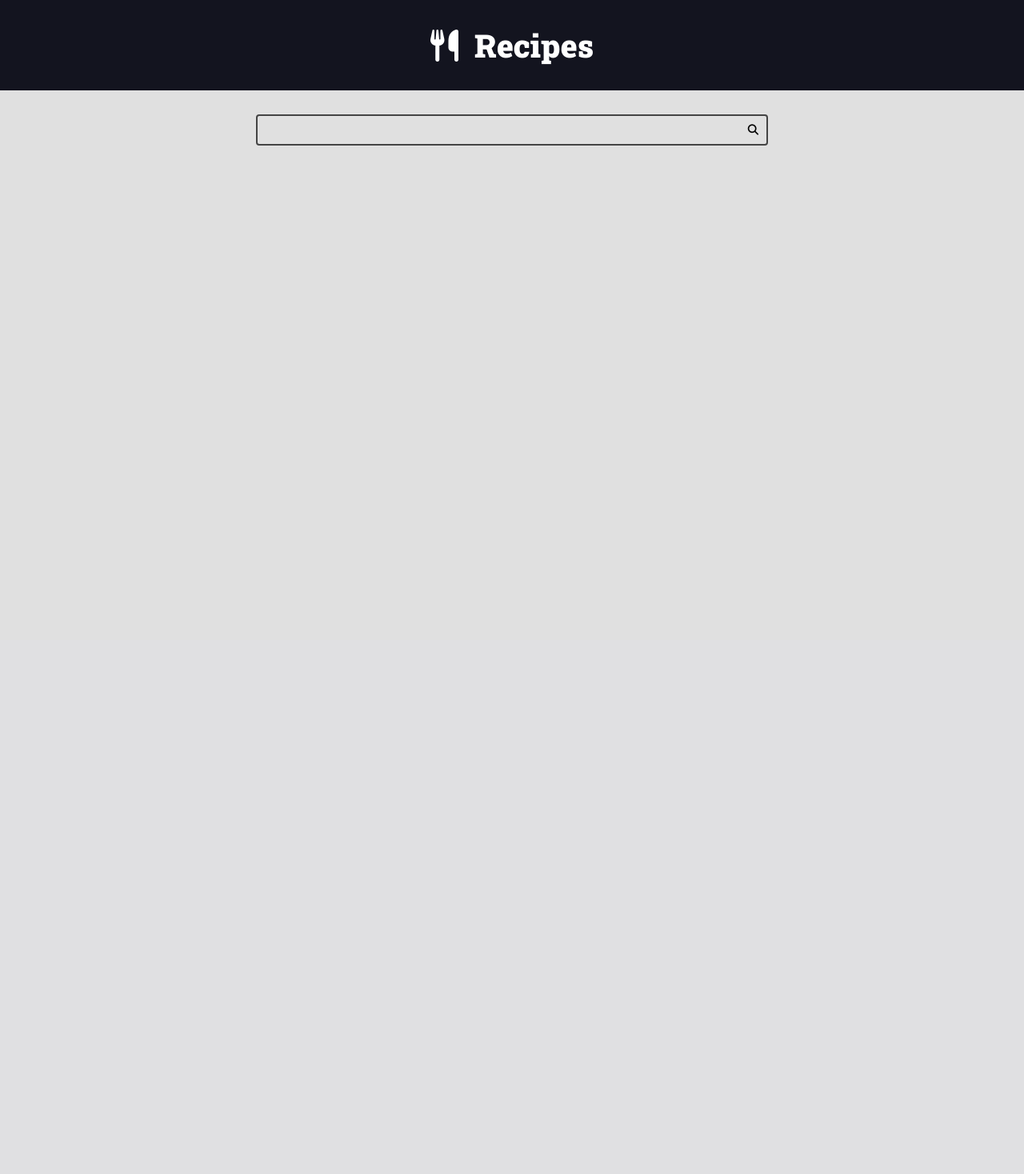
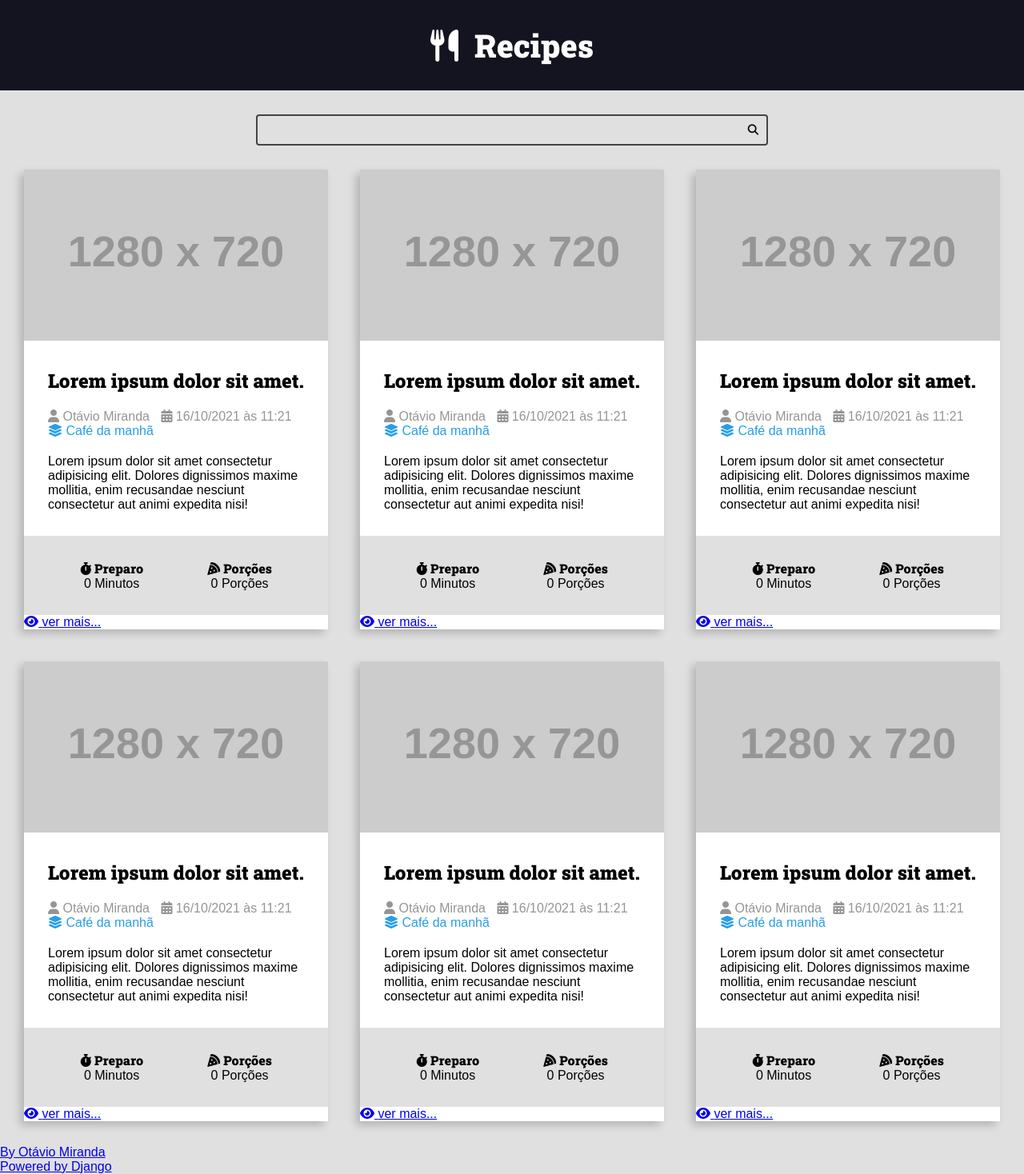
Before and after one commit to Tecnotrom177/Django_pojeto, a Django app: page / in a window 1280 px wide. Shown: the whole page at 80% size. Before the commit the page ends 182 px from the top, so only its background shows below. Run offline with Django 5.2, Linux system fonts and the light colour scheme; grey boxes labelled with a size stand in for pictures from a placeholder-image service; some libraries are stand-ins or nearby versions.

Commit message:
itens da receita

```diff
--- a/recipes/templates/recipes/pages/home.html
+++ b/recipes/templates/recipes/pages/home.html
@@ -6,9 +6,15 @@
 
     <main class="content-container">
         <div class="main-content main-content-list container">
-
+            {% include "recipes/partials/recipes.html" %}
+            {% include "recipes/partials/recipes.html" %}
+            {% include "recipes/partials/recipes.html" %}
+            {% include "recipes/partials/recipes.html" %}
+            {% include "recipes/partials/recipes.html" %}
+            {% include "recipes/partials/recipes.html" %}
         </div>
     </main>
+    {% include "recipes/partials/footer.html" %}
 </body>
 
 </html>
--- /dev/null
+++ b/recipes/templates/recipes/partials/footer.html
@@ -0,0 +1,9 @@
+<footer class="main-footer">
+    <div class="developer">
+      <a href="https://www.otaviomiranda.com.br/" target="_blank" rel="noreferrer noopener">By Otávio Miranda</a>
+    </div>
+
+    <div class="powered">
+      <a href="https://www.djangoproject.com/" target="_blank" rel="noreferrer noopener">Powered by Django</a>
+    </div>
+  </footer>
--- a/recipes/templates/recipes/partials/head.html
+++ b/recipes/templates/recipes/partials/head.html
@@ -170,5 +170,74 @@
             grid-template-columns: repeat(auto-fit, minmax(340px, 1fr));
             gap: var(--spacing-gutter-large)
         }
+
+        .recipe {
+            background: var(--color-white);
+            box-shadow: -5px 5px 10px rgba(0, 0, 0, 0.2);
+            transform: scale(1);
+            transition: all 300ms ease-in-out;
+        }
+
+        .recipe-list-item {
+            max-width: 64rem;
+        }
+
+        .recipe-list-item:hover {
+            transform: scale(1.02);
+            box-shadow: -8px 8px 18px rgba(0, 0, 0, 0.25);
+
+        }
+
+        .recipe img {
+            max-width: 100%;
+        }
+
+        .recipe-title-container {
+            padding: var(--spacing-gutter-medium);
+            padding-bottom: 2rem;
+        }
+
+        .recipe-author {
+            padding: 0 var(--spacing-gutter-medium);
+        }
+
+        .recipe-content {
+            padding: var(--spacing-gutter-medium);
+            padding-top: 2rem;
+        }
+
+        .recipe-author-item {
+            color: var(--color-gray-4);
+            margin-right: 1rem;
+        }
+
+        .recipe-author a {
+            color: var(--color-primary);
+            transition: all 300ms ease-in-out;
+            text-decoration: none;
+        }
+
+        .recipe-author a:hover {
+            color: var(--color-dark-text);
+        }
+
+        .recipe-meta-container {
+            display: flex;
+            flex-flow: row wrap;
+            padding: var(--spacing-gutter-medium);
+            background: var(--color-gray-1);
+        }
+
+        .recipe-meta {
+            display: flex;
+            flex-flow: column nowrap;
+            flex-shrink: 1;
+            flex-grow: 1;
+            text-align: center;
+        }
+
+        .recipe-meta-title {
+            font-size: 1.6rem;
+        }
     </style>
 </head>
--- /dev/null
+++ b/recipes/templates/recipes/partials/recipes.html
@@ -0,0 +1,51 @@
+<div class="recipe recipe-list-item">
+    <div class="recipe-cover">
+        <img src="https://placehold.co/1280x720/orange/white" alt="temporario">
+    </div>
+    <div class="recipe-title-container">
+        <h2 class="recipe-title">Lorem ipsum dolor sit amet.</h2>
+    </div>
+
+    <div class="recipe-author">
+        <span class="recipe-author-item">
+            <i class="fas fa-user"></i>
+            Otávio Miranda
+        </span>
+        <span class="recipe-author-item">
+            <i class="fas fa-calendar-alt"></i>
+            16/10/2021 às 11:21
+        </span>
+        <span class="recipe-author-item">
+            <a href="/recipes/category/cafe-da-manha/">
+                <i class="fas fa-layer-group"></i>
+                <span>Café da manhã</span>
+            </a>
+        </span>
+    </div>
+
+    <div class="recipe-content">
+        Lorem ipsum dolor sit amet consectetur adipisicing elit. Dolores dignissimos maxime mollitia, enim recusandae nesciunt consectetur aut animi expedita nisi!
+    </div>
+    <div class="recipe-meta-container">
+        <div class="recipe-meta recipe-preparation">
+            <h3 class="recipe-meta-title"><i class="fas fa-stopwatch"></i> Preparo</h3>
+            <div class="recipe-meta-text">
+                0 Minutos
+            </div>
+        </div>
+        <div class="recipe-meta recipe-servings">
+            <h3 class="recipe-meta-title"><i class="fas fa-pizza-slice"></i> Porções</h3>
+            <div class="recipe-meta-text">
+                0 Porções
+            </div>
+        </div>
+    </div>
+
+    <footer class="recipe-footer">
+        <a class="recipe-read-more button button-dark button-full-width" href="/recipes/3/">
+            <i class="fas fa-eye"></i>
+            <span>ver mais...</span>
+        </a>
+    </footer>
+
+</div>
```
